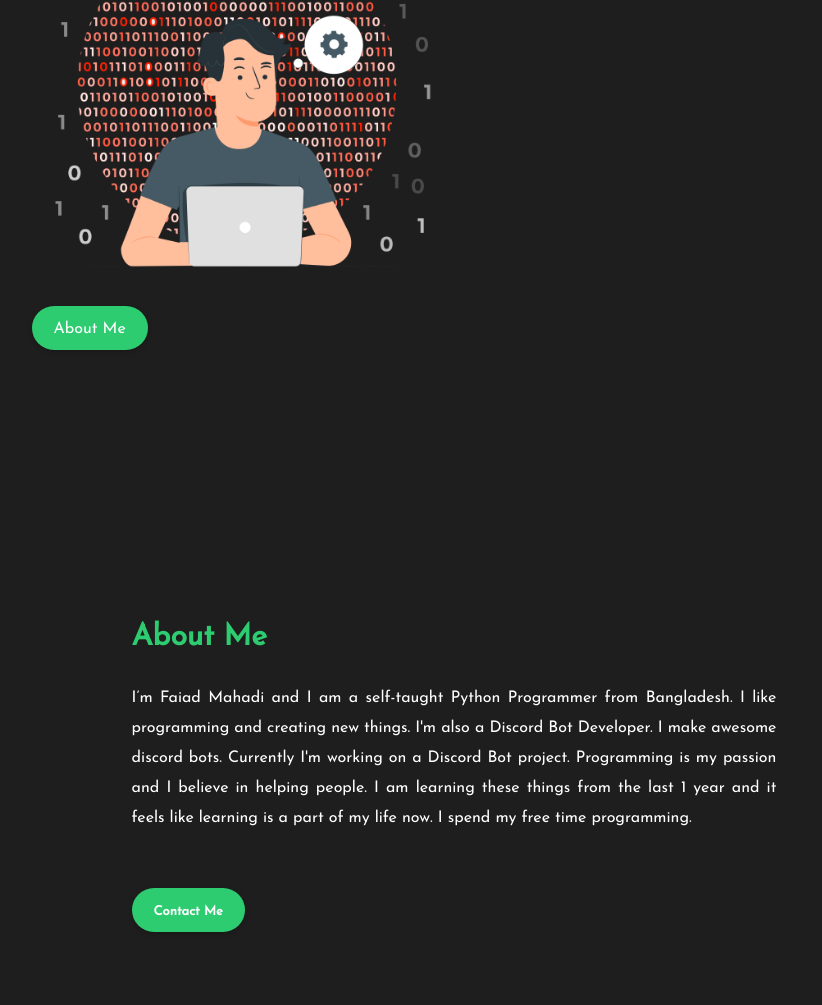
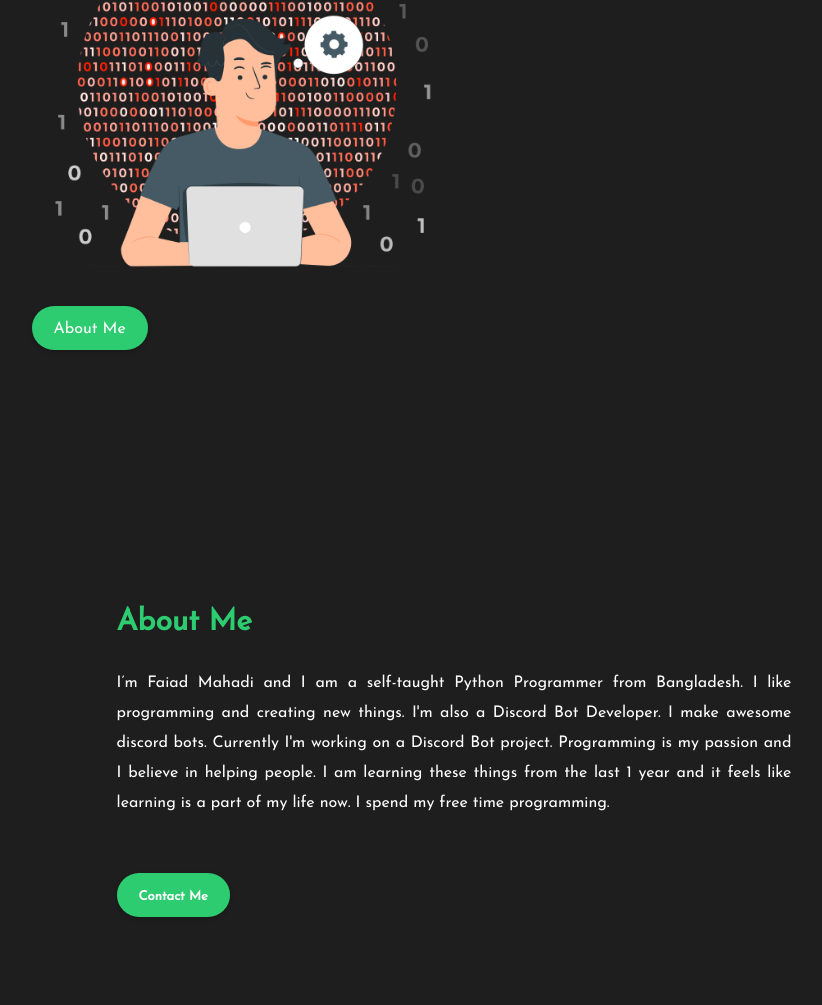
Before and after one commit to faiadmahadi/faiadmahadi.github.io, a plain HTML site: page index.html in a window 1280 px wide. Shown: the part 371-1376 px from the top of the page, without its empty margins (186-1008 px from the left). Drawn offline with Linux system fonts and the light colour scheme.

Commit message:
Update style.css

```diff
--- a/assets/css/style.css
+++ b/assets/css/style.css
@@ -141,8 +141,7 @@
     width: 100%;
     float: right;
     background-color: var(--bg-color);
-    padding: 100px;
-    padding-bottom: -100px;
+    padding: 85px;
     margin: 2rem auto;
 }
 
```
